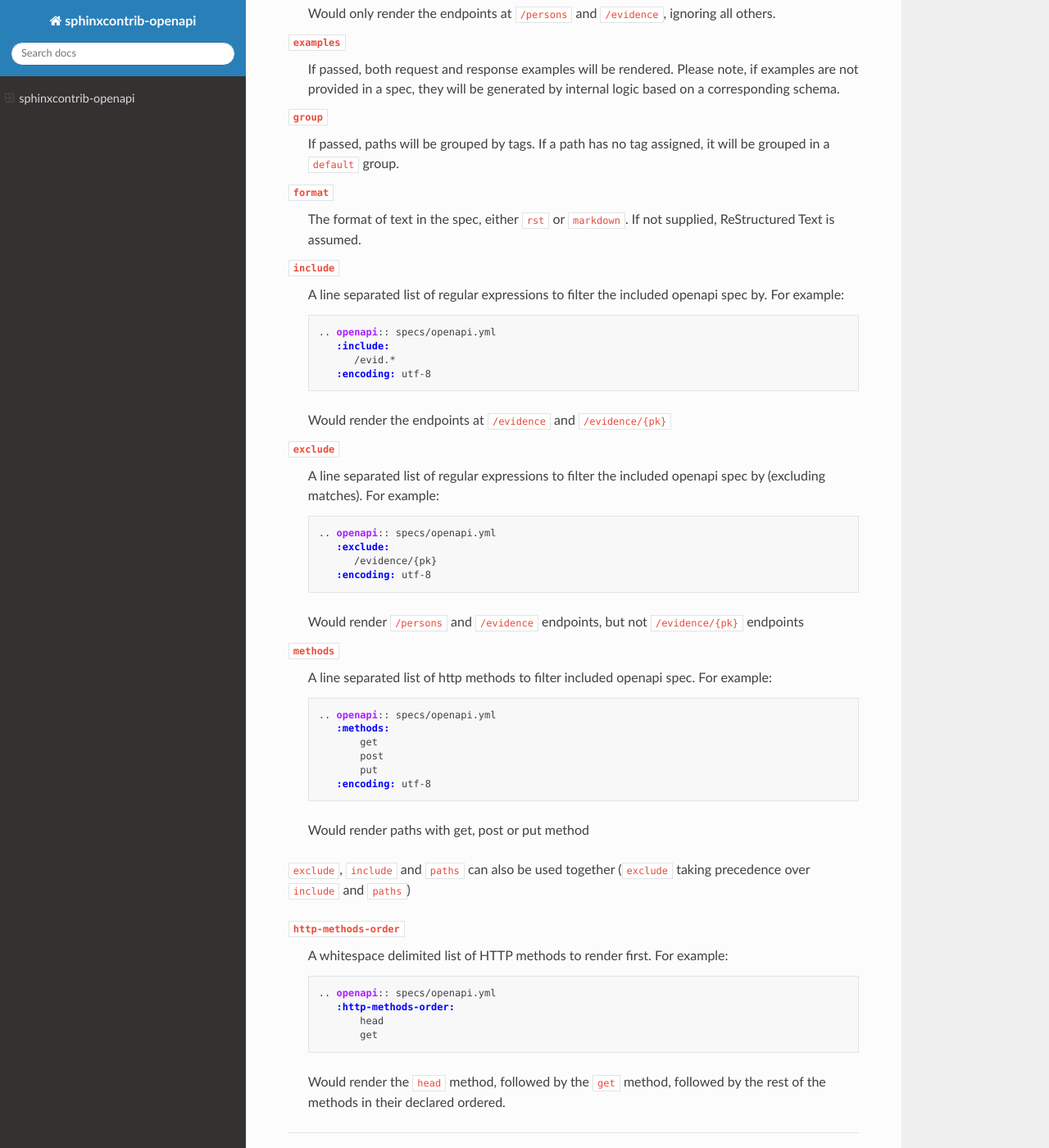
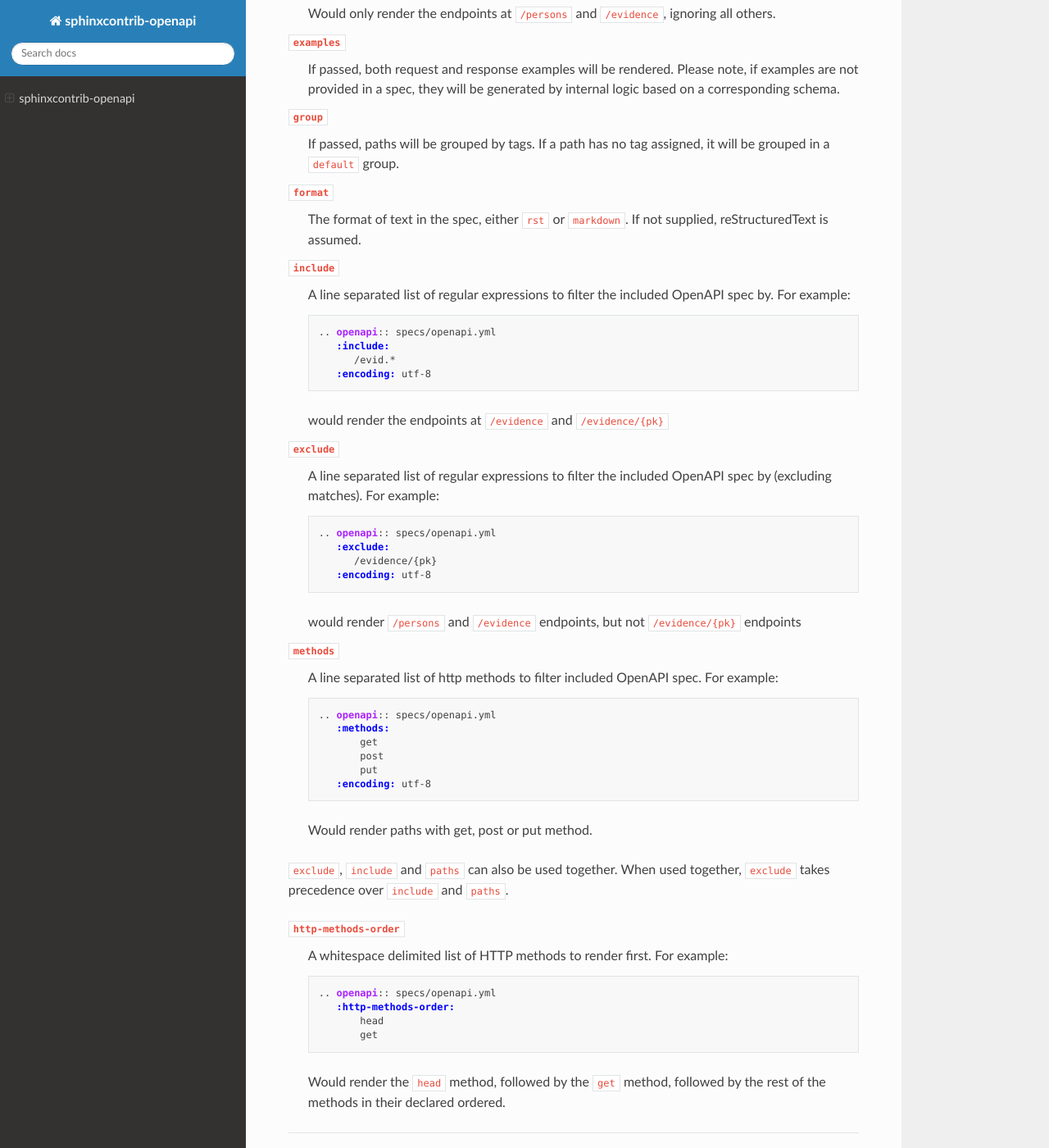
Before and after one commit to sphinx-contrib/openapi, a Sphinx documentation site: the page built from docs/index.rst, in a window 1280 px wide and 1400 px high, scrolled down 3533 px. Shown: the whole window at 82% size. Built offline with Sphinx 7.4.7 and the Read the Docs theme 2.0.0, drawn with Linux system fonts in a browser that asks for light colours; some of the changed text lies outside the part shown.

Commit message:
docs: Trivial fixes
Ahead of rework for switch to new directive.

Signed-off-by: Stephen Finucane <stephen@that.guru>

```diff
--- a/docs/index.rst
+++ b/docs/index.rst
@@ -42,8 +39,7 @@
 The ``openapi`` directive supports the following options:
 
 ``encoding``
-  Encoding to be used to read an OpenAPI spec. If not passed, Sphinx's
-  source encoding will be used.
+  Encoding to be used to read an OpenAPI spec. If not passed, Sphinx's source encoding will be used.
 
 ``paths``
   A comma separated list of paths to filter the included OpenAPI spec by.
@@ -57,25 +53,23 @@
            /evidence
         :encoding: utf-8
 
-  Would only render the endpoints at ``/persons`` and ``/evidence``,
-  ignoring all others.
+  Would only render the endpoints at ``/persons`` and ``/evidence``, ignoring all others.
 
 ``examples``
-  If passed, both request and response examples will be rendered. Please
-  note, if examples are not provided in a spec, they will be generated
-  by internal logic based on a corresponding schema.
+  If passed, both request and response examples will be rendered.
+  Please note, if examples are not provided in a spec, they will be generated by internal logic based on a corresponding schema.
 
 ``group``
-  If passed, paths will be grouped by tags. If a path has no tag assigned, it
-  will be grouped in a ``default`` group.
+  If passed, paths will be grouped by tags.
+  If a path has no tag assigned, it will be grouped in a ``default`` group.
 
 ``format``
-  The format of text in the spec, either ``rst`` or ``markdown``. If
-  not supplied, ReStructured Text is assumed.
+  The format of text in the spec, either ``rst`` or ``markdown``.
+  If not supplied, reStructuredText is assumed.
 
 ``include``
-  A line separated list of regular expressions to filter the included openapi
-  spec by. For example:
+  A line separated list of regular expressions to filter the included OpenAPI spec by.
+  For example:
 
   .. code:: restructuredtext
 
@@ -84,11 +78,11 @@
            /evid.*
         :encoding: utf-8
 
-  Would render the endpoints at ``/evidence`` and ``/evidence/{pk}``
+  would render the endpoints at ``/evidence`` and ``/evidence/{pk}``
 
 ``exclude``
-  A line separated list of regular expressions to filter the included openapi
-  spec by (excluding matches). For example:
+  A line separated list of regular expressions to filter the included OpenAPI spec by (excluding matches).
+  For example:
 
   .. code:: restructuredtext
 
@@ -97,12 +91,11 @@
            /evidence/{pk}
         :encoding: utf-8
 
-  Would render ``/persons`` and ``/evidence`` endpoints, but not
-  ``/evidence/{pk}`` endpoints
+  would render ``/persons`` and ``/evidence`` endpoints, but not ``/evidence/{pk}`` endpoints
 
 ``methods``
-  A line separated list of http methods to filter included openapi
-  spec. For example:
+  A line separated list of http methods to filter included OpenAPI spec.
+  For example:
 
   .. code:: restructuredtext
 
@@ -113,10 +106,10 @@
             put
         :encoding: utf-8
 
-  Would render paths with get, post or put method
+  Would render paths with get, post or put method.
 
-``exclude``, ``include`` and ``paths`` can also be used together (``exclude``
-taking precedence over ``include`` and ``paths``)
+``exclude``, ``include`` and ``paths`` can also be used together.
+When used together, ``exclude`` takes precedence over ``include`` and ``paths``.
 
 ``http-methods-order``
   A whitespace delimited list of HTTP methods to render first. For example:
```
Also changed, not shown: other parts of docs/index.rst (+3 -6 lines).
